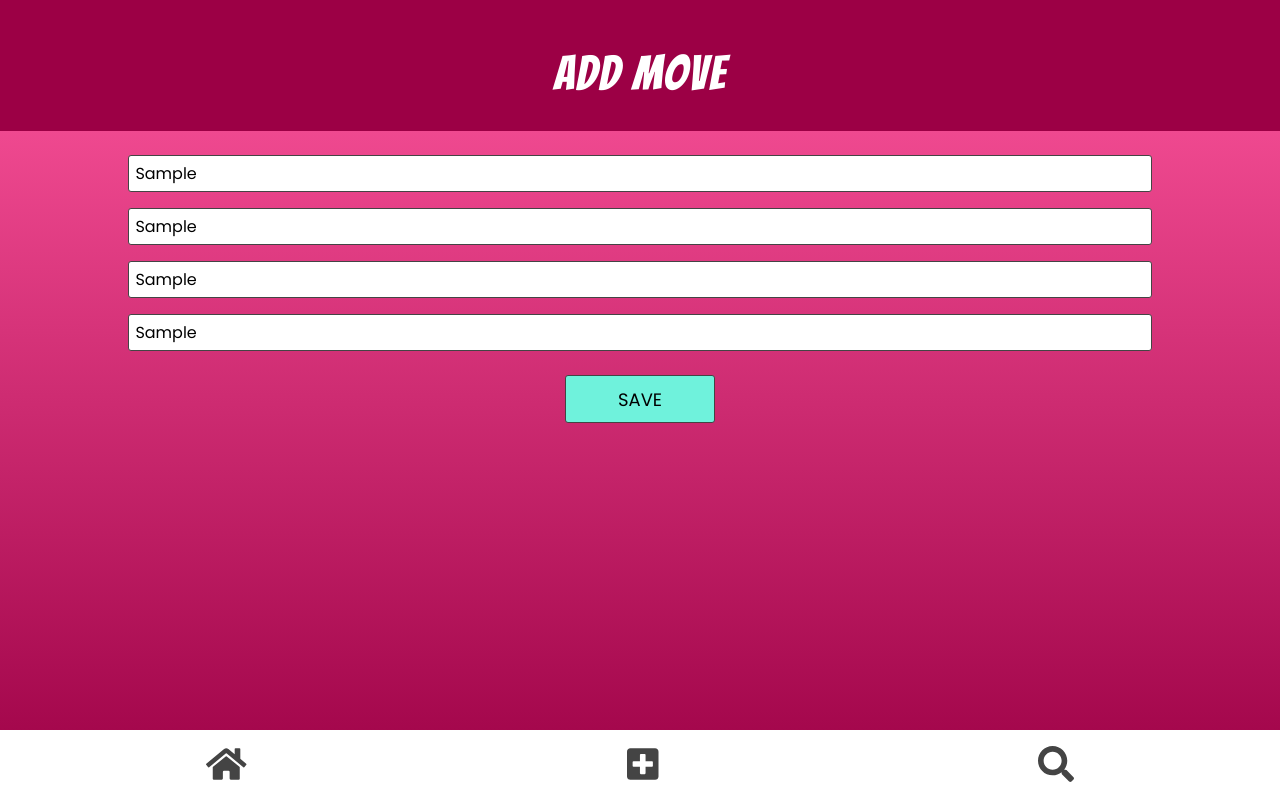
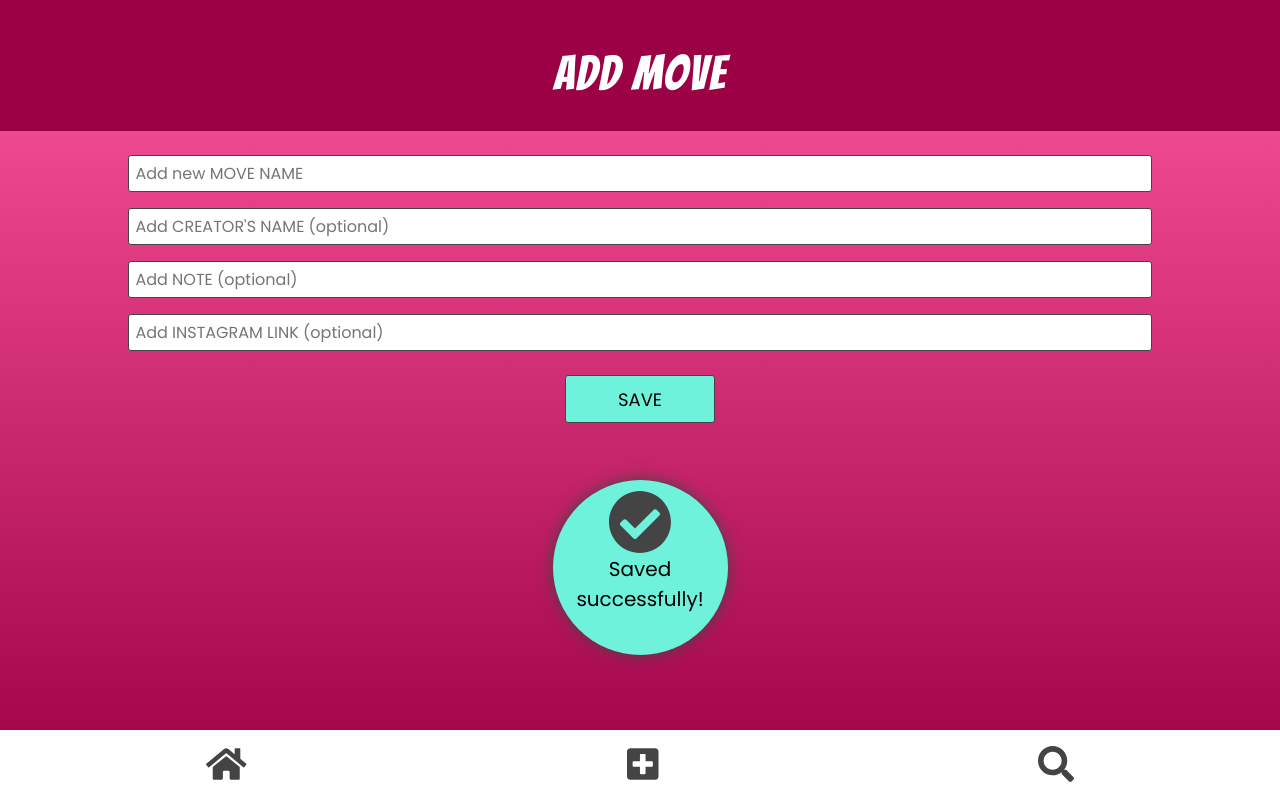
Before and after one commit to Termanty/movesapp, a React (Create React App) app: page /new in a window 1280 px wide. Both pictures are taken after typing "Sample", "Sample", "Sample", "Sample" into the empty fields and a click on the button "SAVE". Built offline with nearby package versions, Linux system fonts and the light colour scheme; no server answers; data requests are answered from the project's data file.

Commit message:
added saved successfully overlay to addmove

```diff
--- a/src/components/AddMove.js
+++ b/src/components/AddMove.js
@@ -1,15 +1,22 @@
 import React, { Component } from "react";
+import SavedSuccessfully from "./SavedSuccessfully";
+
 
 class AddMove extends Component {
   state = {
+    inputData: {
       Move: "",
       Creator: "",
       HOX: "",
       Link: "",
+    },
+      showSavedSuccessfully: false
   };
 
   inputHandler = (e) => {
-    this.setState({ [e.target.name]: e.target.value });
+    this.setState({
+      inputData: {...this.state.inputData, [e.target.name]: e.target.value }
+  });
 };
 
   addMoveSubmitHandler = (e) => {
@@ -17,13 +24,24 @@ class AddMove extends Component {
     fetch("http://localhost:3001/moves", {
       method: "POST",
       headers: { "Content-type": "application/json" },
-      body: JSON.stringify(this.state),
+      body: JSON.stringify(this.state.inputData),
     }).then(() => {
       this.props.getAllMoves();
-    });
+    })
+    .then(()=> {
+      this.setState(
+        {inputData: {
+          Move: "",
+          Creator: "",
+          HOX: "",
+          Link: "",
+        },
+        showSavedSuccessfully: true})
+    })
+    .catch(error => console.log(error));
   };
 
-  render() {
+  addMoveForm = () => {
     return (
       <div className="addmove">
         <h3 className="addMoveHeader">Add Move</h3>
@@ -34,14 +52,14 @@ class AddMove extends Component {
             placeholder="Add new MOVE NAME"
             size="10"
             required
-            value={this.state.Move}
+            value={this.state.inputData.Move}
             onChange={this.inputHandler}
           />
           <input
             type="text"
             name="Creator"
             placeholder="Add CREATOR'S NAME (optional)"
-            value={this.state.Creator}
+            value={this.state.inputData.Creator}
             onChange={this.inputHandler}
           />
           <input
@@ -49,14 +67,14 @@ class AddMove extends Component {
             name="HOX"
             placeholder="Add NOTE (optional)"
             maxLength="200"
-            value={this.state.HOX}
+            value={this.state.inputData.HOX}
             onChange={this.inputHandler}
           />
           <input
             type="text"
             name="Link"
             placeholder="Add INSTAGRAM LINK (optional)"
-            value={this.state.Link}
+            value={this.state.inputData.Link}
             onChange={this.inputHandler}
           />
           <button type="submit" className="savebutton">
@@ -64,7 +82,26 @@ class AddMove extends Component {
           </button>
         </form>
         </div>
-    );
+    )
+  }
+
+  showSavedSuccessfully = () => {
+    return (
+      <>
+      {this.addMoveForm()}
+      <SavedSuccessfully />
+      </>
+      )
+  }
+
+  render() {
+    if(this.state.showSavedSuccessfully){
+      return this.showSavedSuccessfully();
+    }
+
+    if(!this.state.showSavedSuccessfully){
+      return this.addMoveForm();
+    }
 }
 }
 
--- /dev/null
+++ b/src/components/SavedSuccessfully.js
@@ -0,0 +1,24 @@
+import React from 'react';
+import { FontAwesomeIcon } from "@fortawesome/react-fontawesome";
+import {faCheckCircle} from "@fortawesome/free-solid-svg-icons";
+
+const refreshPage = () => {
+    window.location.reload();
+}
+
+const SavedSuccessfully = () => {
+
+    return (
+            <div onClick={refreshPage}>
+            <div className="saved_overlay_wrapper" >
+            <div className="saved_overlay" >
+                <div ><FontAwesomeIcon icon={faCheckCircle} className="checkIcon"/>
+                </div>
+                <p>Saved successfully!</p>
+                </div>
+            </div>
+            </div>
+    );
+};
+
+export default SavedSuccessfully;
--- a/src/style.css
+++ b/src/style.css
@@ -385,3 +385,37 @@ span {
 .hide {
   display: none;
 }
+
+/* == SAVED SUCCESSFULLY == */
+
+.saved_overlay {
+  position: fixed;
+  top: 60vh;
+  left: 50;
+  border-radius: 50%;
+  height: 175px;
+  width: 175px;
+  display: flex;
+  flex-direction: column;
+  align-items: center;
+  justify-content: center;
+  text-align: center;
+  background-color: var(--keppel-green-light);
+  padding-bottom: 2rem;
+  box-shadow: 0 0 15px var(--grey);
+}
+
+.saved_overlay p {
+  font-size: 20px;
+}
+
+.saved_overlay_wrapper {
+  display: flex;
+  justify-content: center;
+  cursor: pointer;
+}
+
+.checkIcon {
+  color: var(--grey);
+  font-size: 4rem;
+}
```
Lines whose indentation alone changed are shown as unchanged.
